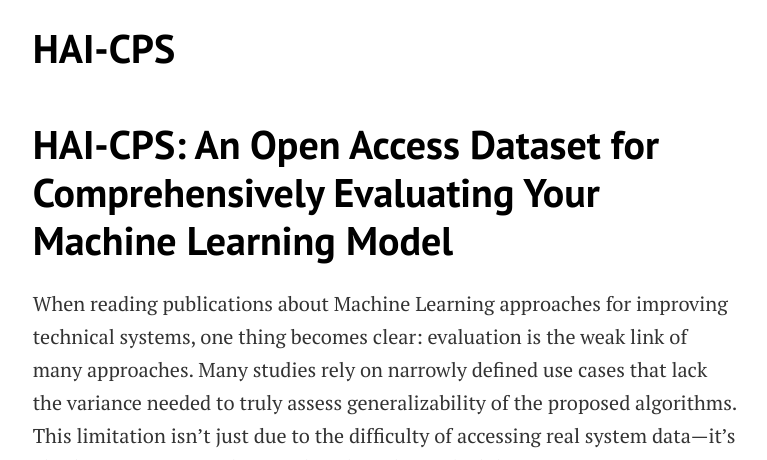
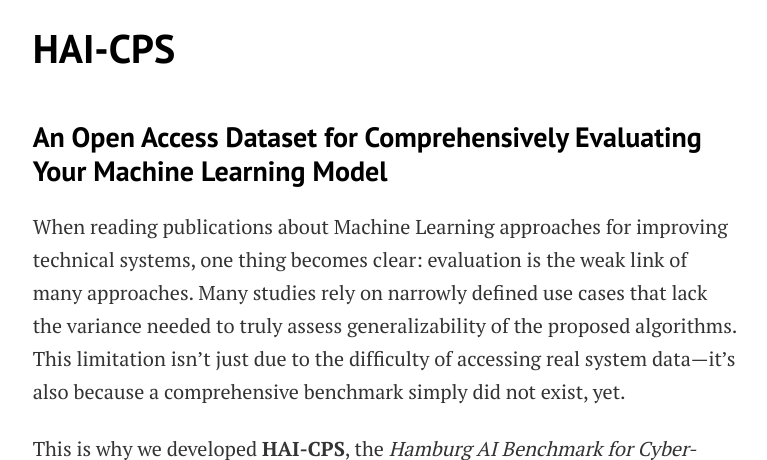
Before and after one commit to j-ehrhardt/my-webpage, a Jekyll site: the page built from pages/hai-cps.md, in a window 1280 px wide and 900 px high, cut to the strip 440-900 px from the top of the window. Shown: the whole strip, without its empty margins (255-1022 px from the left). Built offline with Jekyll 4.4.1, drawn with Linux system fonts in a browser that asks for light colours.

Commit message:
Update hai-cps.md

```diff
--- a/pages/hai-cps.md
+++ b/pages/hai-cps.md
@@ -7,7 +7,7 @@ image: assets/images/header-hai-cps.png
 description: This page introduces the HAI-CPS benchmark dataset.
 ---
 
-# HAI-CPS: An Open Access Dataset for Comprehensively Evaluating Your Machine Learning Model
+### An Open Access Dataset for Comprehensively Evaluating Your Machine Learning Model
 
 When reading publications about Machine Learning approaches for improving technical systems, one thing becomes clear: evaluation is the weak link of many approaches. Many studies rely on narrowly defined use cases that lack the variance needed to truly assess generalizability of the proposed algorithms. This limitation isn’t just due to the difficulty of accessing real system data—it’s also because a comprehensive benchmark simply did not exist, yet.
 
```
